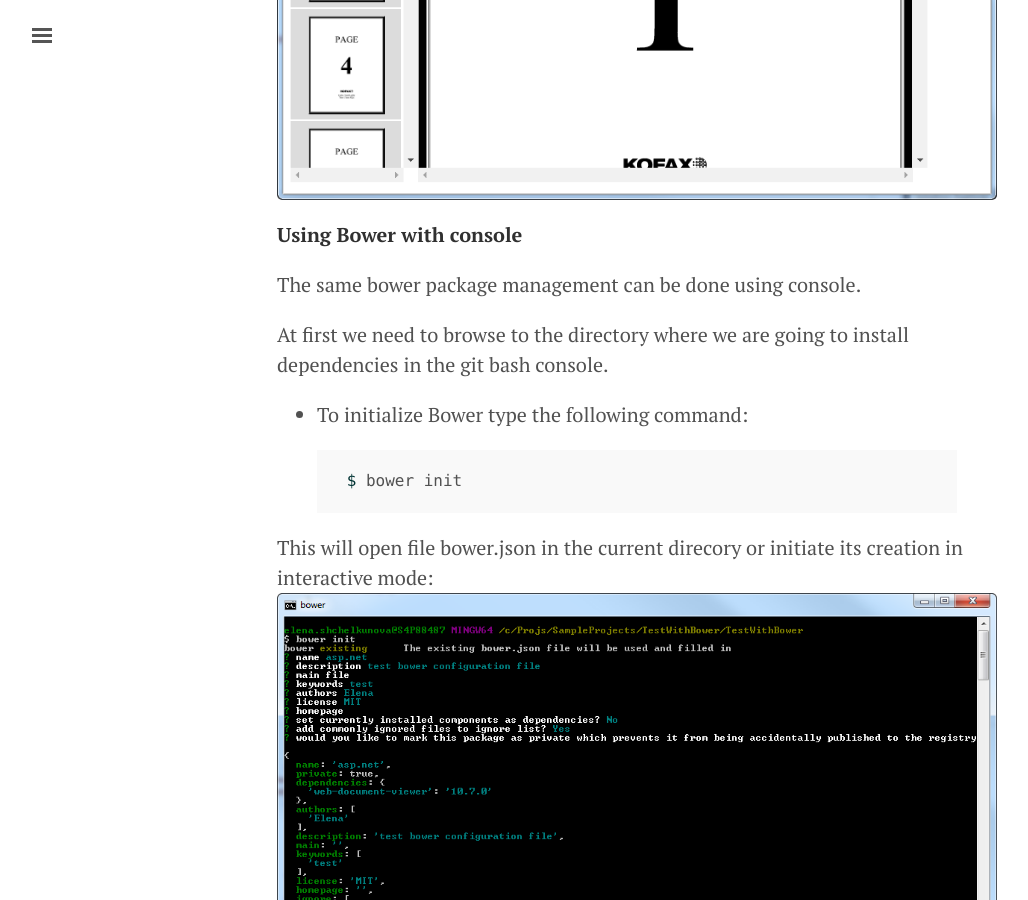
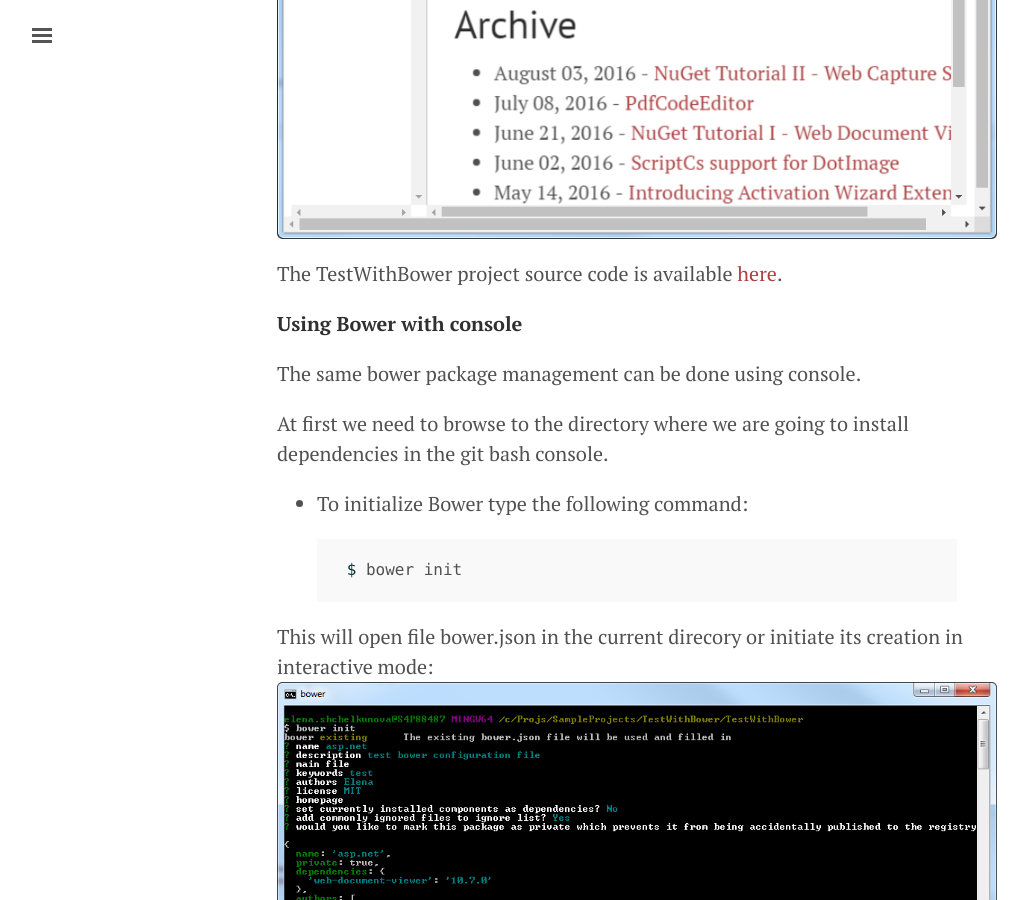
Before and after one commit to Atalasoft/atalasoft.github.io, a Jekyll site: the page built from _posts/2016-09-01-bower-tutorial-wdv.md, in a window 1280 px wide and 900 px high, scrolled down 10300 px. Shown: the whole window, without its empty margins (3-1031 px from the left). Built offline with Jekyll 4.4.1, drawn with Linux system fonts in a browser that asks for light colours; comment, search, counter and statistics services are not loaded.

Commit message:
Adding ref to github project

```diff
--- a/_posts/2016-09-01-bower-tutorial-wdv.md
+++ b/_posts/2016-09-01-bower-tutorial-wdv.md
@@ -85,6 +85,9 @@
 As a result we see the Test.tif file opened in the Web Document Viewer:
 
 ![WDV in browser](/images/2016/09/19.png)
+
+The TestWithBower project source code is available [here](https://github.com/Atalasoft/nuget-tutorials/tree/master/TestWithBower).
+
  **Using Bower with console**
 
  The same bower package management can be done using console.
```
Also changed, not shown: images/2016/09/19.png.
